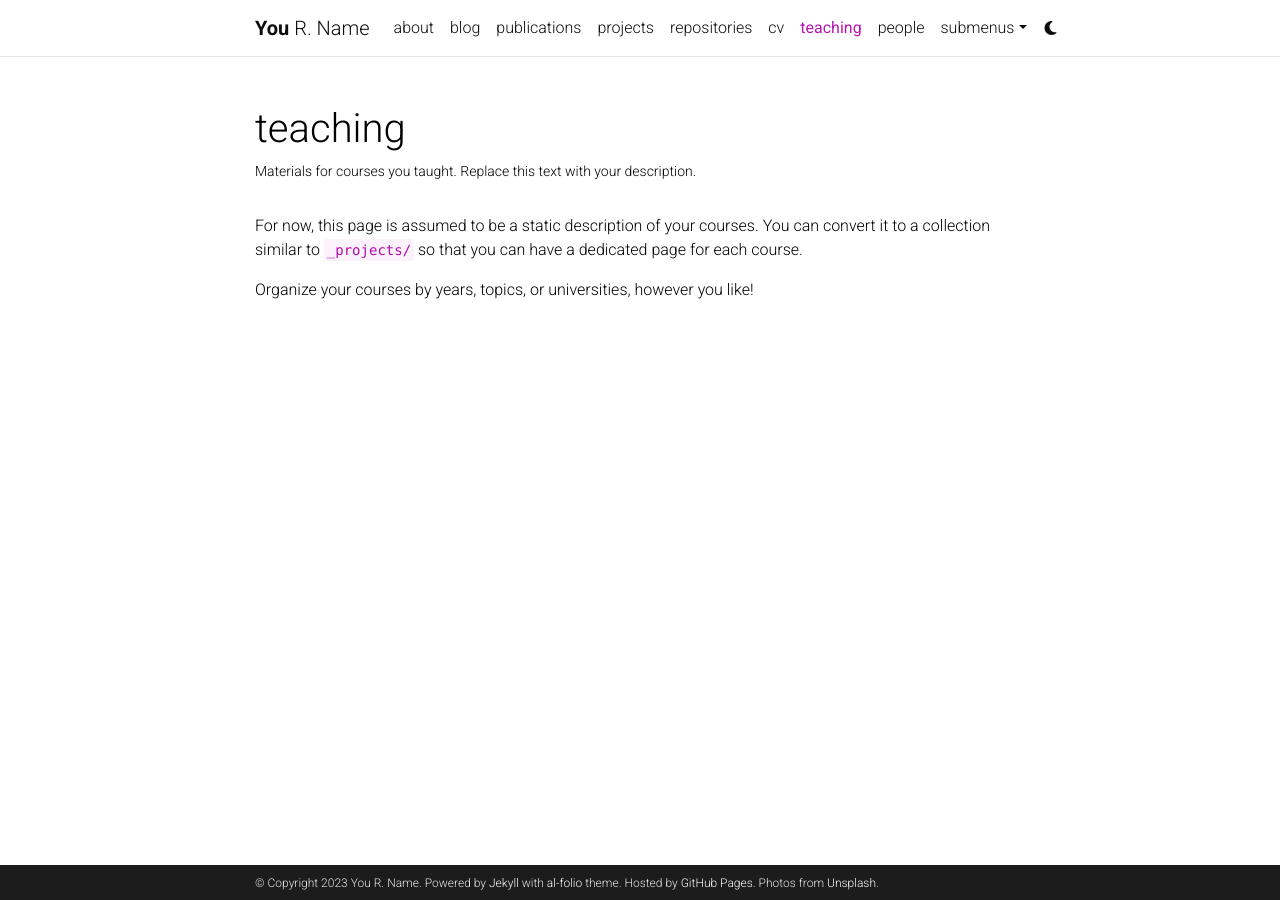
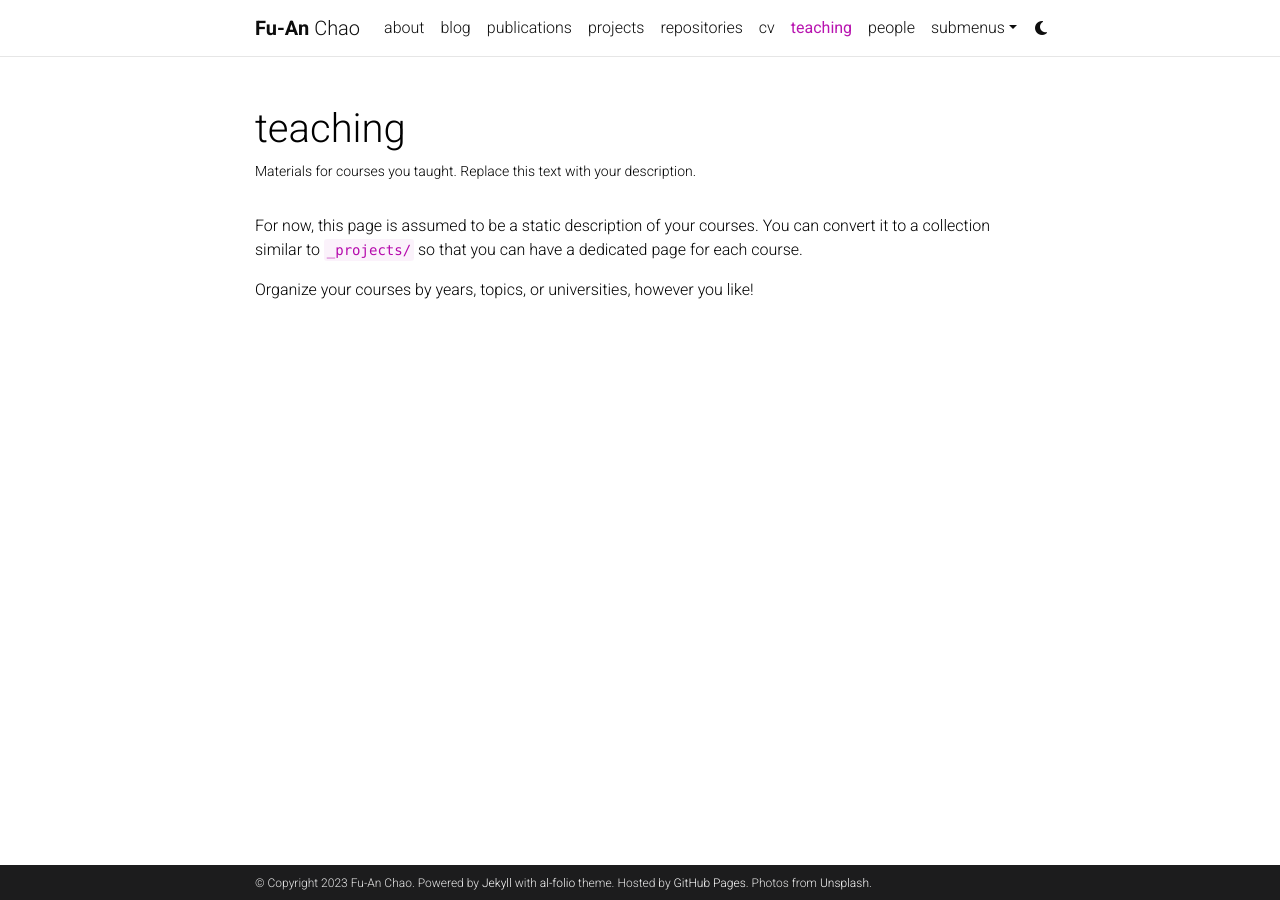
Before and after one commit to Fuann/Fuann.github.io, a Jekyll site: the page built from _pages/teaching.md, in a window 1280 px wide. Built offline with Jekyll 4.4.1, drawn with Linux system fonts in a browser that asks for light colours; comment, search, counter and statistics services are not loaded; a style sheet for code colours, icons or effects is not loaded.

Commit message:
first commit

```diff
--- a/_config.yml
+++ b/_config.yml
@@ -3,10 +3,10 @@
 # -----------------------------------------------------------------------------
 
 title: blank # the website title (if blank, full name will be used instead)
-first_name: You
-middle_name: R.
-last_name: Name
-email: you@example.com
+first_name: Fu-An
+middle_name:
+last_name: Chao
+email: fuann@ntnu.edu.tw
 description: > # the ">" symbol means to ignore newlines until "footer_text:"
   A simple, whitespace theme for academics. Based on [*folio](https://github.com/bogoli/-folio) design.
 footer_text: >
@@ -18,8 +18,8 @@ keywords: jekyll, jekyll-theme, academic-website, portfolio-website  # add your
 lang: en # the language of your site (for example: en, fr, cn, ru, etc.)
 icon: ⚛️  # the emoji used as the favicon (alternatively, provide image name in /assets/img/)
 
-url: https://alshedivat.github.io # the base hostname & protocol for your site
-baseurl: /al-folio # the subpath of your site, e.g. /blog/
+url: https://Fuann.github.io # the base hostname & protocol for your site
+baseurl:  # the subpath of your site, e.g. /blog/
 last_updated: false # set to true if you want to display last updated in the footer
 impressum_path:  # set to path to include impressum link in the footer, use the same path as permalink in a page, helps to conform with EU GDPR
 
```
